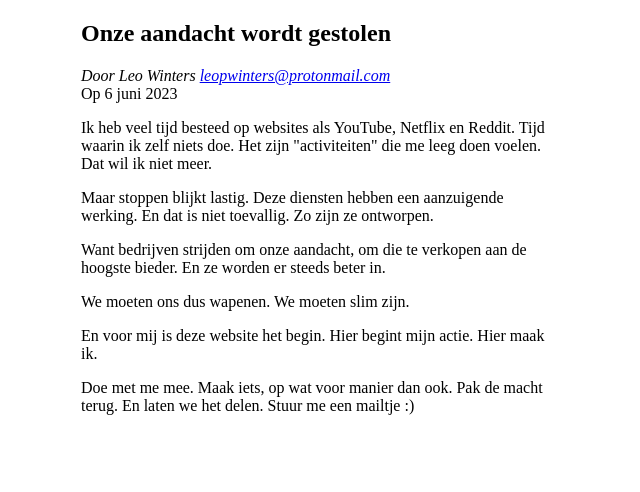
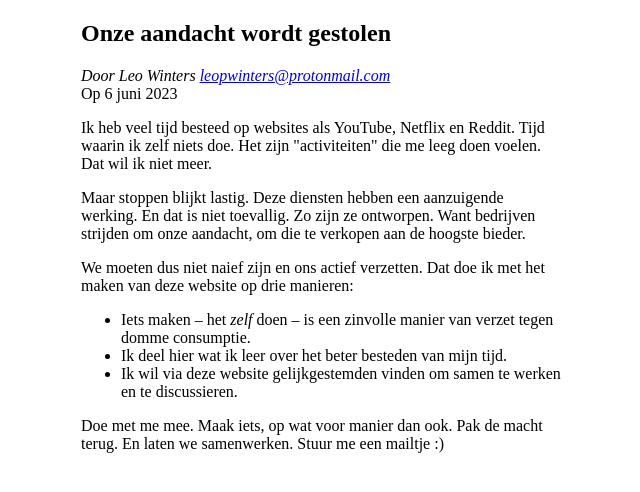
Before and after one commit to leopwinters/leopwinters.github.io, a SvelteKit app: page / in a window 1280 px wide. Shown: the top 492 px of the page, without its empty margins (319-959 px from the left). Built offline with nearby package versions, Linux system fonts and the light colour scheme.

Commit message:
Change text on home page

```diff
--- a/src/routes/+page.svelte
+++ b/src/routes/+page.svelte
@@ -18,21 +18,26 @@
 
 	<p>
 		Maar stoppen blijkt lastig. Deze diensten hebben een aanzuigende werking. En dat is niet
-		toevallig. Zo zijn ze ontworpen.
+		toevallig. Zo zijn ze ontworpen. Want bedrijven strijden om onze aandacht, om die te verkopen
+		aan de hoogste bieder.
 	</p>
 
 	<p>
-		Want bedrijven strijden om onze aandacht, om die te verkopen aan de hoogste bieder. En ze worden
-		er steeds beter in.
+		We moeten dus niet naief zijn en ons actief verzetten. Dat doe ik met het maken van deze website
+		op drie manieren:
 	</p>
-
-	<p>We moeten ons dus wapenen. We moeten slim zijn.</p>
-
-	<p>En voor mij is deze website het begin. Hier begint mijn actie. Hier maak ik.</p>
+	<ul>
+		<li>
+			Iets maken &ndash; het <em>zelf</em> doen &ndash; is een zinvolle manier van verzet tegen domme
+			consumptie.
+		</li>
+		<li>Ik deel hier wat ik leer over het beter besteden van mijn tijd.</li>
+		<li>Ik wil via deze website gelijkgestemden vinden om samen te werken en te discussieren.</li>
+	</ul>
 
 	<p>
-		Doe met me mee. Maak iets, op wat voor manier dan ook. Pak de macht terug. En laten we het
-		delen. Stuur me een mailtje :)
+		Doe met me mee. Maak iets, op wat voor manier dan ook. Pak de macht terug. En laten we
+		samenwerken. Stuur me een mailtje :)
 	</p>
 </article>
 
```
